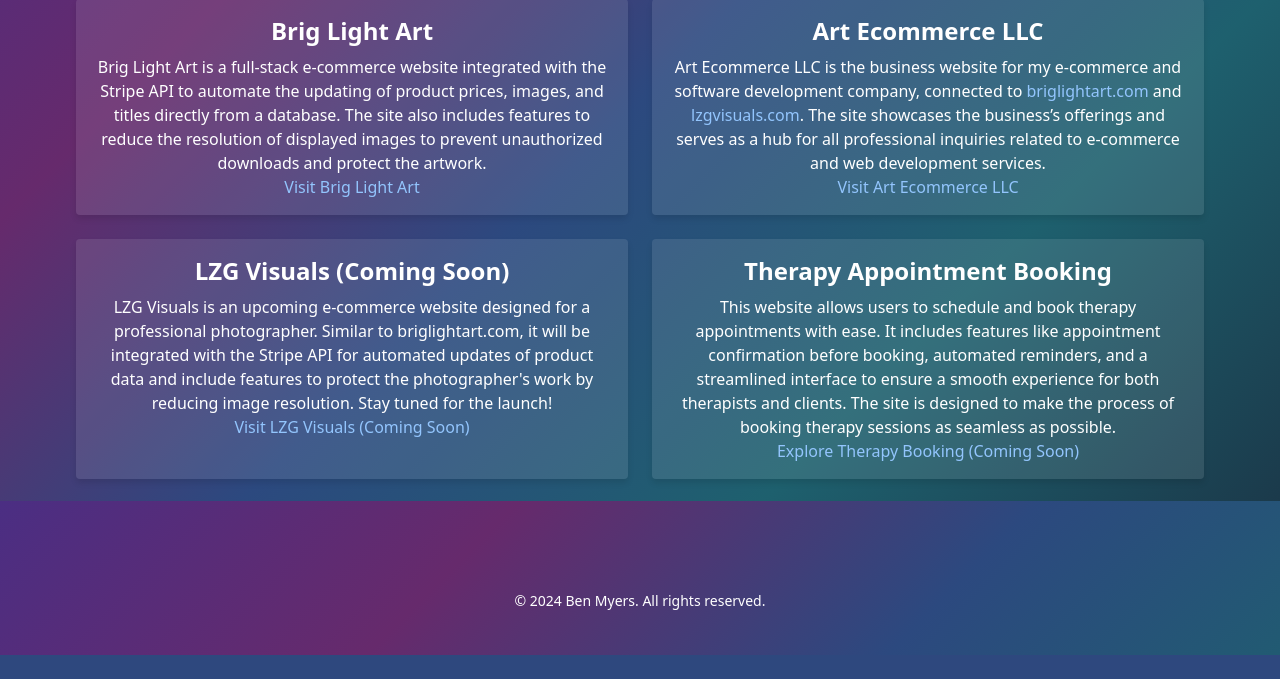
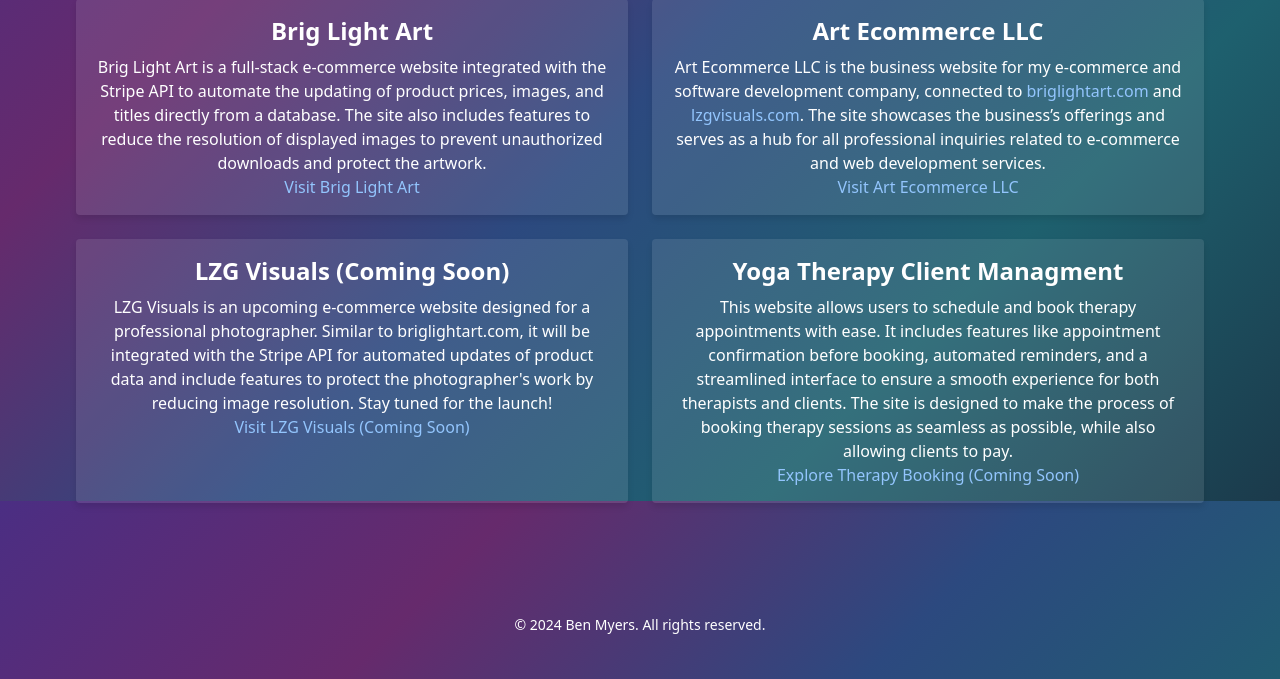
Before and after one commit to myersben9/benmyers, a FastAPI app: page /projects in a window 1280 px wide. Shown: the part 299-978 px from the top of the page. Before the commit the page ends 954 px from the top, so only its background shows below. Run offline with FastAPI, Linux system fonts and the light colour scheme; parts of the project's set-up code (start-up, migrations or seed data) failed here and were passed over.

Commit message:
yoga therapy

```diff
--- a/requirements.txt
+++ b/requirements.txt
@@ -2,7 +2,6 @@
 Jinja2==3.1.4
 loguru==0.7.2
 pillow==10.4.0
-psycopg2==2.9.9
 psycopg2-binary==2.9.9
 pydantic==2.8.2
 pydantic_core==2.20.1
--- a/sql_app/templates/projects.html
+++ b/sql_app/templates/projects.html
@@ -36,9 +36,9 @@
             </div>
             <!-- Therapy Appointment Booking Project -->
             <div class="bg-white bg-opacity-10 p-4 rounded shadow-lg">
-                <h2 class="text-2xl text-white font-bold mb-2">Therapy Appointment Booking</h2>
+                <h2 class="text-2xl text-white font-bold mb-2">Yoga Therapy Client Managment</h2>
                 <p class="text-white">
-                    This website allows users to schedule and book therapy appointments with ease. It includes features like appointment confirmation before booking, automated reminders, and a streamlined interface to ensure a smooth experience for both therapists and clients. The site is designed to make the process of booking therapy sessions as seamless as possible.
+                    This website allows users to schedule and book therapy appointments with ease. It includes features like appointment confirmation before booking, automated reminders, and a streamlined interface to ensure a smooth experience for both therapists and clients. The site is designed to make the process of booking therapy sessions as seamless as possible, while also allowing clients to pay.
                 </p>
                 <a href="#" class="text-blue-300">Explore Therapy Booking (Coming Soon)</a>
             </div>
```
